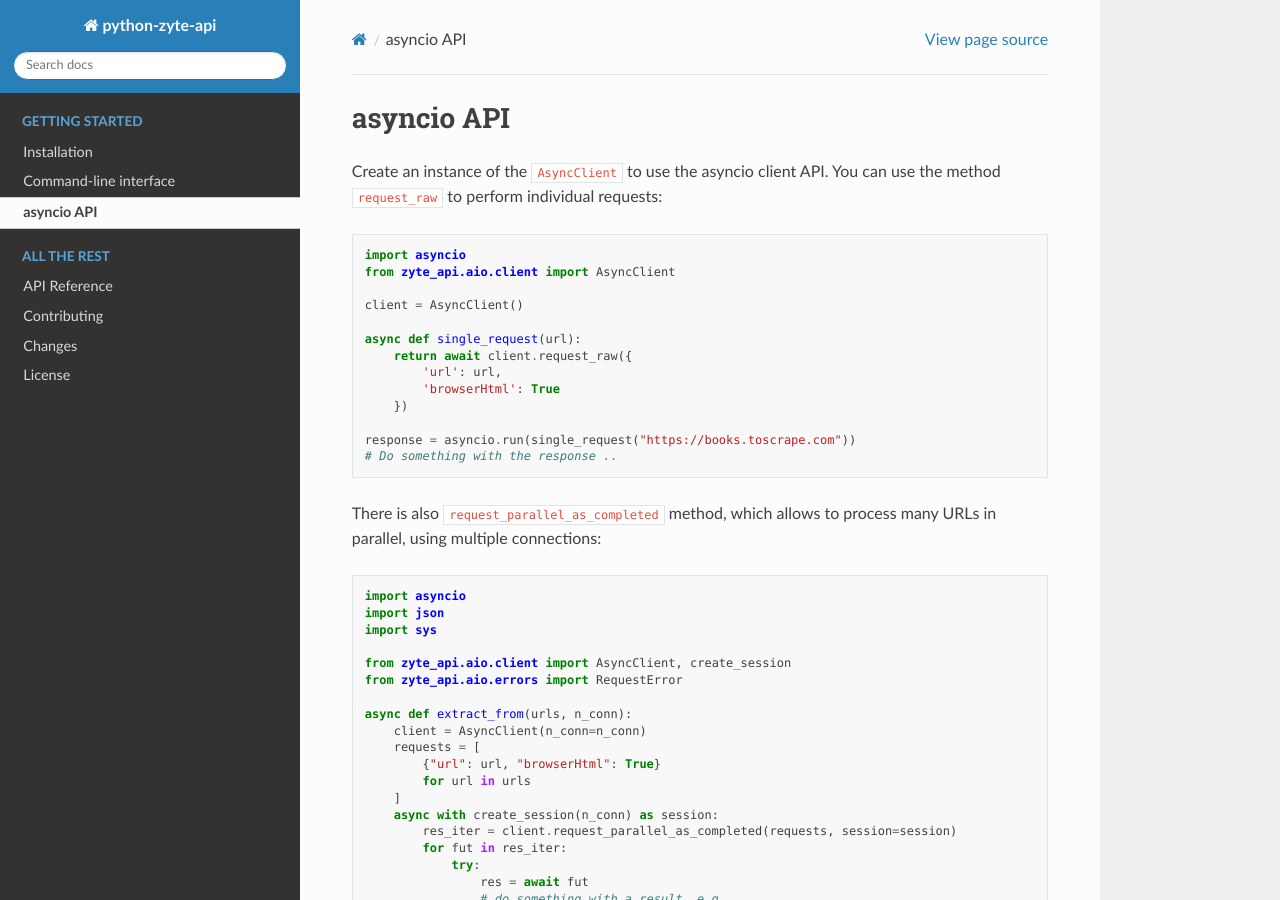
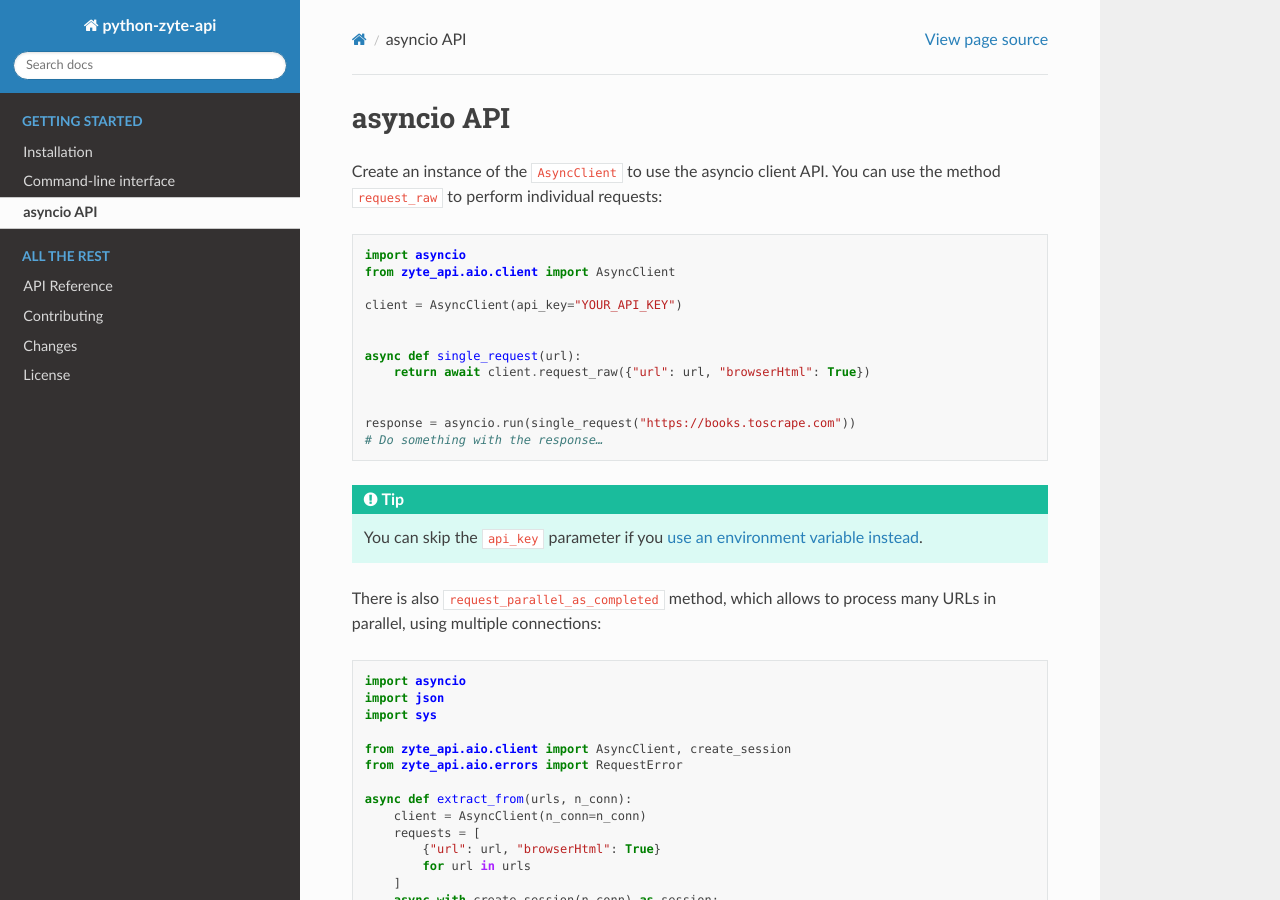
Before and after one commit to zytedata/python-zyte-api, a Sphinx documentation site: the page built from docs/asyncio_api.rst, in a window 1280 px wide and 900 px high. Built offline with Sphinx 7.4.7 and the Read the Docs theme 2.0.0, drawn with Linux system fonts in a browser that asks for light colours.

Commit message:
Cover the api_key parameter in the asyncio API page

```diff
--- a/docs/asyncio_api.rst
+++ b/docs/asyncio_api.rst
@@ -12,16 +12,18 @@ You can use the method ``request_raw`` to perform individual requests:
     import asyncio
     from zyte_api.aio.client import AsyncClient
 
-    client = AsyncClient()
+    client = AsyncClient(api_key="YOUR_API_KEY")
+
 
     async def single_request(url):
-        return await client.request_raw({
-            'url': url,
-            'browserHtml': True
-        })
+        return await client.request_raw({"url": url, "browserHtml": True})
+
 
     response = asyncio.run(single_request("https://books.toscrape.com"))
-    # Do something with the response ..
+    # Do something with the response…
+
+.. tip:: You can skip the ``api_key`` parameter if you :ref:`use an environment
+    variable instead <api-key>`.
 
 There is also ``request_parallel_as_completed`` method, which allows
 to process many URLs in parallel, using multiple connections:
--- a/docs/install.rst
+++ b/docs/install.rst
@@ -10,6 +10,8 @@ Installation
 
 ``zyte-api`` requires Python 3.7+.
 
+.. _api-key:
+
 API key
 =======
 
```
